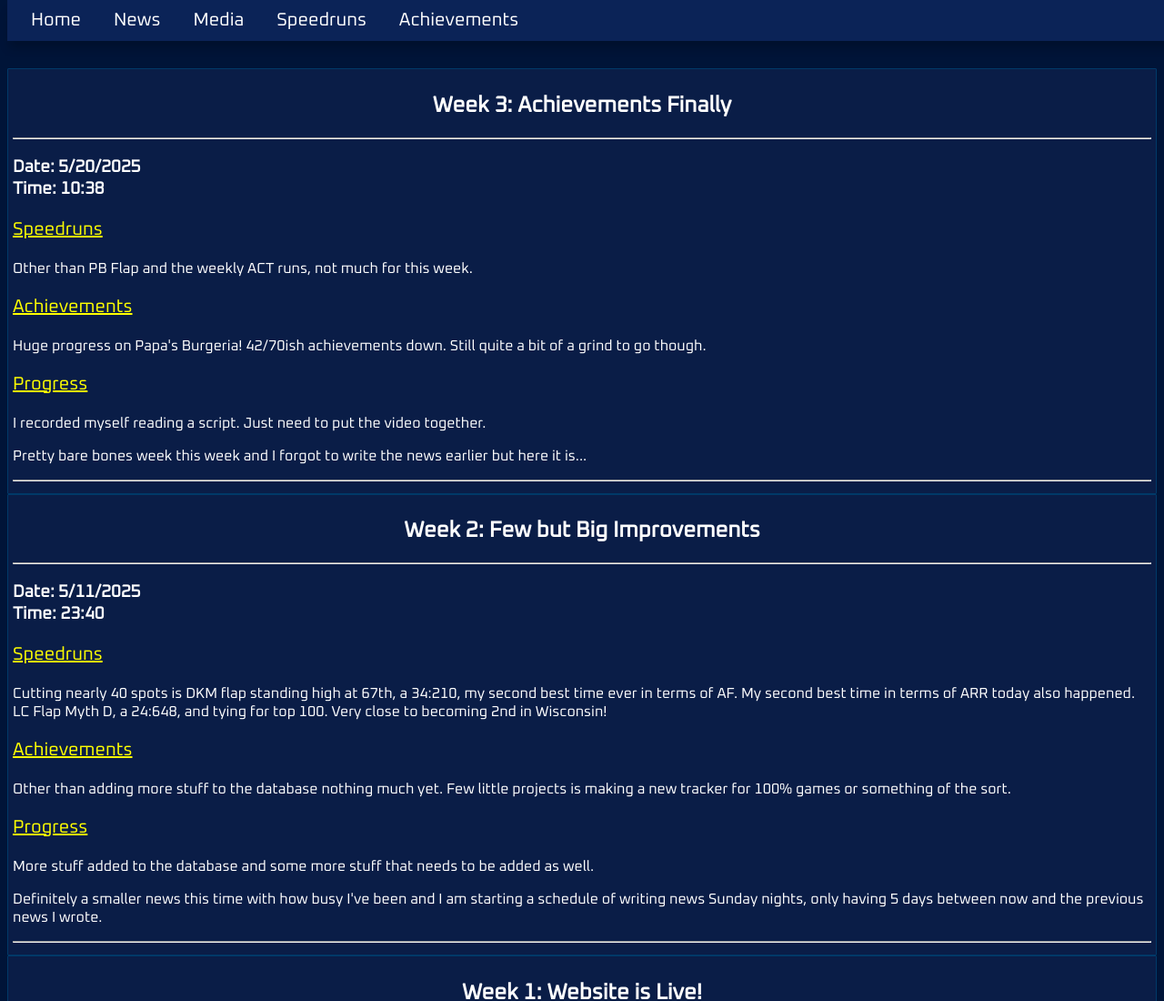
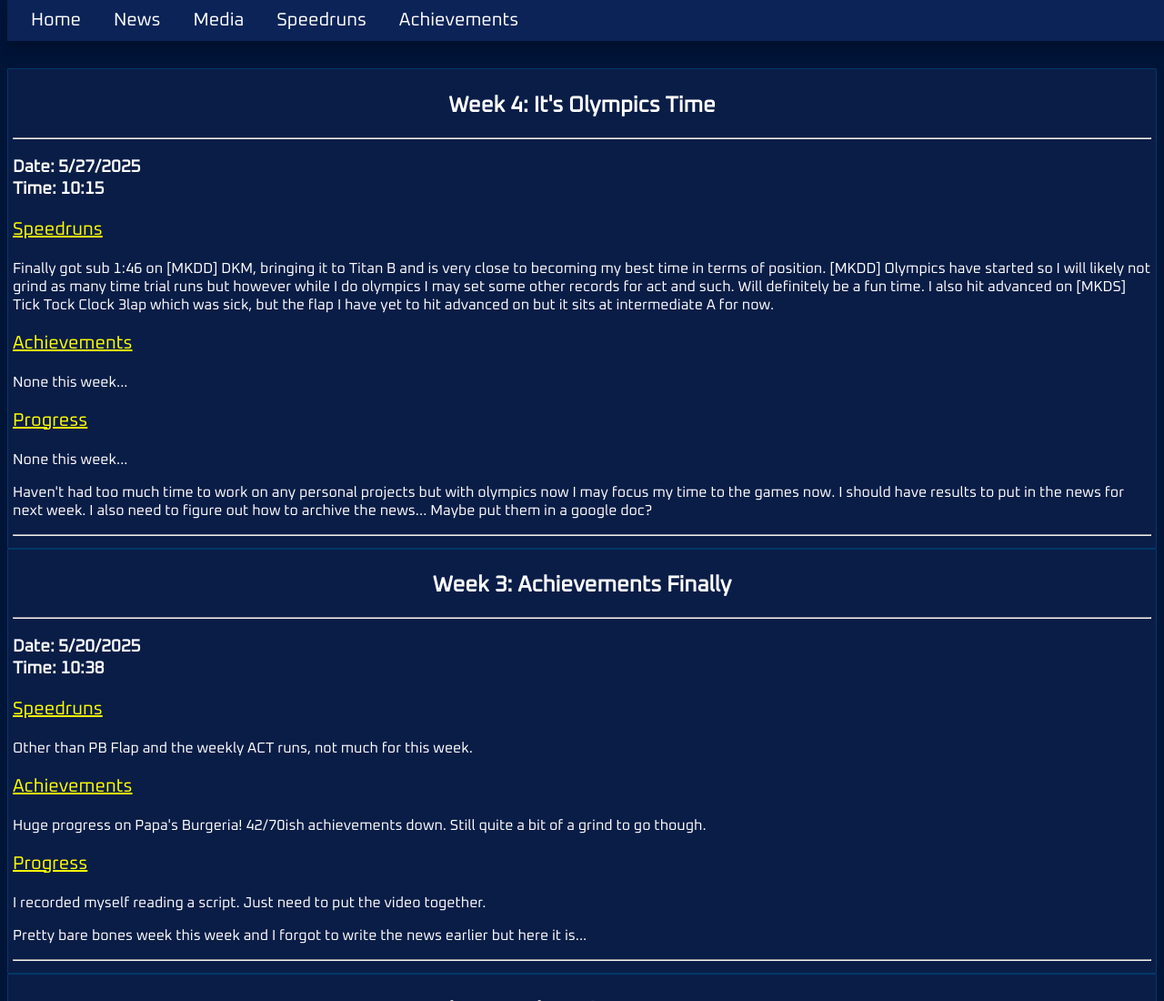
Before and after one commit to Zevihex/Central, a website: page docs/news.html in a window 1280 px wide. Shown: the top 1100 px of the page at 91% size. Drawn offline with Linux system fonts and the light colour scheme.

Commit message:
Update News 2025-5-27

```diff
--- a/docs/news.html
+++ b/docs/news.html
@@ -32,6 +32,23 @@
     <p>Conclusion</p>
     <hr>
   </div> -->
+  <div class="container">
+    <h2>Week 4: It's Olympics Time</h2>
+    <hr>
+    <h3>Date: 5/27/2025<br>Time: 10:15</h3>
+    <p class="underline">Speedruns</p>
+    <p>Finally got sub 1:46 on [MKDD] DKM, bringing it to Titan B and is very close to becoming my best time in terms of position.
+      [MKDD] Olympics have started so I will likely not grind as many time trial runs but however while I do olympics
+      I may set some other records for act and such. Will definitely be a fun time. I also hit advanced on [MKDS]
+      Tick Tock Clock 3lap which was sick, but the flap I have yet to hit advanced on but it sits at intermediate A for now.</p>
+    <p class="underline">Achievements</p>
+    <p>None this week...</p>
+    <p class="underline">Progress</p>
+    <p>None this week...</p>
+    <p>Haven't had too much time to work on any personal projects but with olympics now I may focus my time to the games now.
+      I should have results to put in the news for next week. I also need to figure out how to archive the news... Maybe put them in a google doc?</p>
+    <hr>
+  </div>
   <div class="container">
     <h2>Week 3: Achievements Finally</h2>
     <hr>
```
